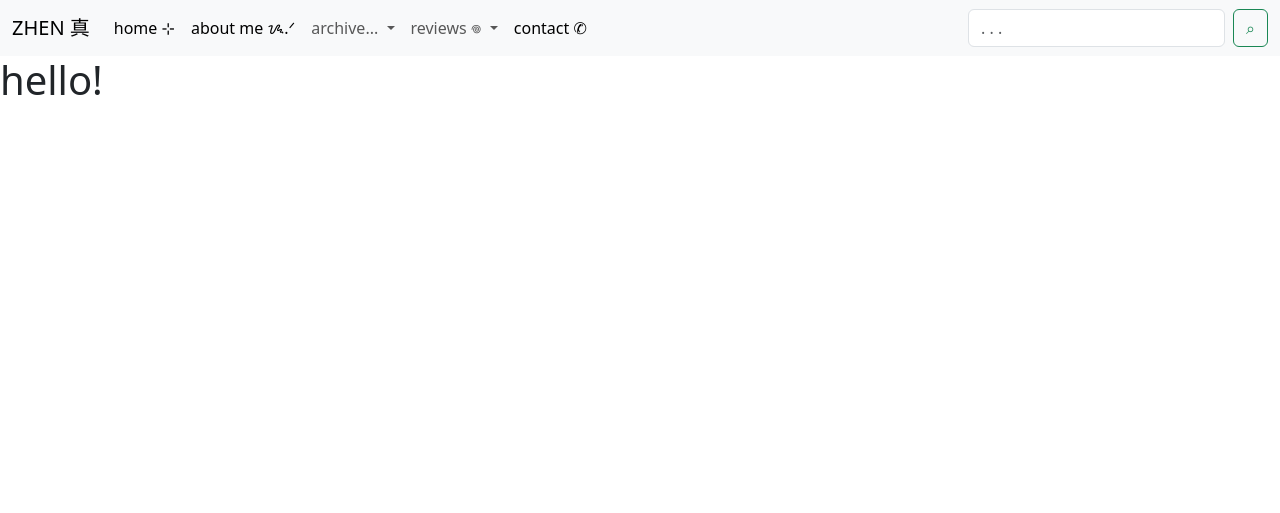
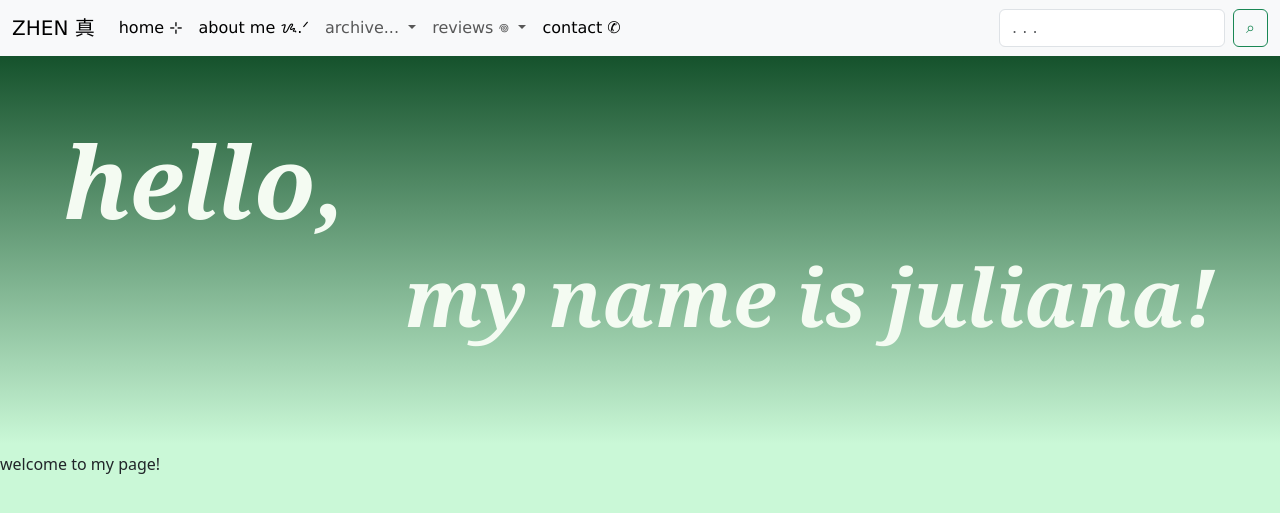
Before and after one commit to julz08/summer-final-project, a Flask app: page / in a window 1280 px wide. Shown: the top 513 px of the page. Run offline with Flask 3, Linux system fonts and the light colour scheme.

Commit message:
added top message

```diff
--- a/static/styles/style.css
+++ b/static/styles/style.css
@@ -1,4 +1,26 @@
+#homepage-top{
+    font-family: Georgia;
+    font-style: italic;
+    background-image: linear-gradient(#15522C, #CAF8D7);
+}
 #home-hello{
-    padding-left: 300px;
-    margin-top: 30px;
+    font-size: 100px;
+    font-weight: bold;
+    padding-left: 5%;
+    padding-top: 5%;
+    color: rgb(244, 251, 242);
 }
+
+#home-top-message{
+    display: flex;
+    justify-content: flex-end;
+    font-size: 80px;
+    font-weight: bold;
+    margin-right: 5%;
+    padding-bottom: 100px;
+    color: rgb(244, 251, 242);
+}
+
+#welcome{
+
+}
--- a/templates/index.html
+++ b/templates/index.html
@@ -6,13 +6,13 @@
     <meta name="viewport" content="width=device-width, initial-scale=1.0">
     <title>ZHEN - home</title>
     <link href="https://cdn.jsdelivr.net/npm/bootstrap@5.3.3/dist/css/bootstrap.min.css" rel="stylesheet" integrity="sha384-QWTKZyjpPEjISv5WaRU9OFeRpok6YctnYmDr5pNlyT2bRjXh0JMhjY6hW+ALEwIH" crossorigin="anonymous">
-    <link href="style.css">
+    <link rel="stylesheet" href="../static/styles/style.css">
 
 </head>
-<body>
+<body style="background-color:#CAF8D7;">
     <!-- header / nav bar -->
     <nav class="navbar navbar-expand-lg bg-body-tertiary">
-        <div class="container-fluid">
+        <div class="container-fluid" style="font-family:Verdana, Geneva, Tahoma, sans-serif">
           <a class="navbar-brand" href="#">ZHEN 真</a>
           <button class="navbar-toggler" type="button" data-bs-toggle="collapse" data-bs-target="#navbarSupportedContent" aria-controls="navbarSupportedContent" aria-expanded="false" aria-label="Toggle navigation">
             <span class="navbar-toggler-icon"></span>
@@ -62,8 +62,12 @@
           </div>
         </div>
       </nav>
-    <div>
-        <h1 id="home-hello"> hello!</h1>
+    <div id="homepage-top">
+        <h1 id="home-hello"> hello,</h1>
+        <h2 id="home-top-message">my name is juliana!</h2>
+    </div>
+    <div id="welcome">
+        <p>welcome to my page!</p>
     </div>
     <script src="https://cdn.jsdelivr.net/npm/bootstrap@5.3.3/dist/js/bootstrap.bundle.min.js" integrity="sha384-YvpcrYf0tY3lHB60NNkmXc5s9fDVZLESaAA55NDzOxhy9GkcIdslK1eN7N6jIeHz" crossorigin="anonymous"></script>
 </body>
```
